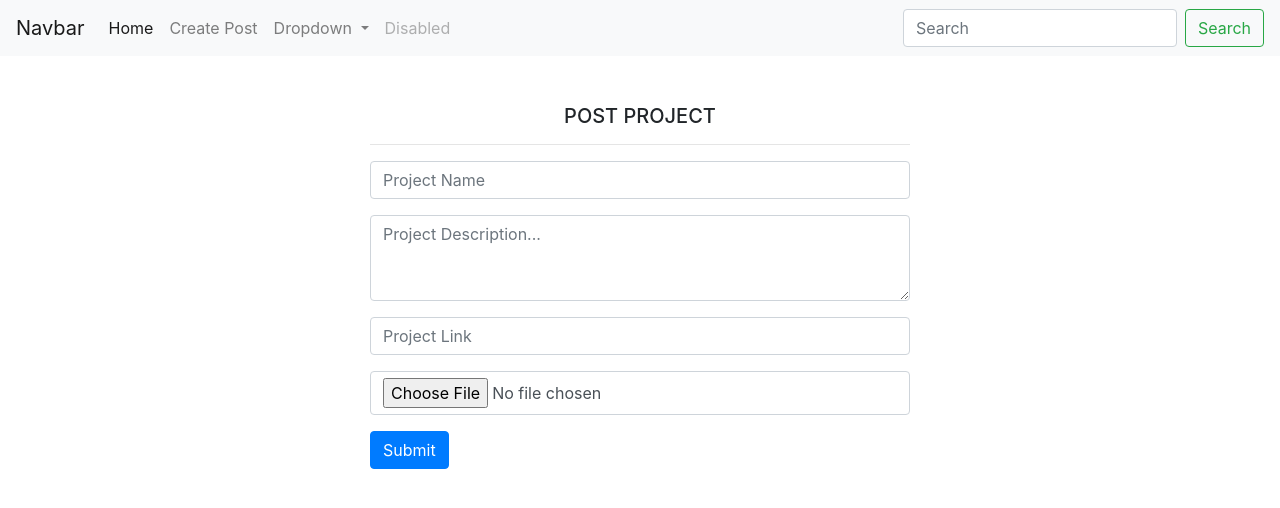
After one commit to crispus-nj/Awwards-clone, a Django app: page /create-post/ in a window 1280 px wide. The commit adds this page. Shown: the top 508 px of the page. Run offline with Django 4.2, Linux system fonts and the light colour scheme; some libraries are stand-ins or nearby versions.

Commit message:
added url path to create post file. added posts.html and create_post.html to the project. Added the view which renders the create_post.html file

```diff
--- /dev/null
+++ b/projects/templates/projects/create_post.html
@@ -0,0 +1,28 @@
+{% extends 'base.html' %}
+{% block title %} {{request.user.username}} - Create Post{% endblock%}
+{% block content %}
+<div class="row">
+    <div class="col-md-6" style="margin: auto;">
+        <h5 class="text-center text-bold mt-5">POST PROJECT</h5>
+        <hr>
+        <form action="" method="post" enctype="multipart/form-data">
+            {% csrf_token %}
+            <div class="form-group">
+                <input type="text" name="name" id="name" class="form-control" placeholder="Project Name">
+            </div>
+            <div class="form-group">
+                <textarea name="description" id="description" cols="30" rows="3" placeholder="Project Description..." class="form-control"></textarea>
+            </div>
+            <div class="form-group">
+                <input type="url" name="url" id="url" placeholder="Project Link" class="form-control">
+            </div>
+            <div class="form-group">
+                <input type="file" name="image" id="image" class="form-control">
+            </div>
+            <div class="form-group">
+                <button type="submit" class="btn btn-primary">Submit</button>
+            </div>
+        </form>
+    </div>
+</div>
+{% endblock %}
--- a/projects/templates/projects/index.html
+++ b/projects/templates/projects/index.html
@@ -14,5 +14,5 @@
     </div>
     {% endfor %}
 </div>
-
+<!-- <input type="url" name="url" id=""> -->
 {% endblock %}
--- a/projects/urls.py
+++ b/projects/urls.py
@@ -2,5 +2,6 @@ from  django.urls import path
 from . import views
 
 urlpatterns = [
-    path('', views.home, name='home')
+    path('', views.home, name='home'),
+    path('create-post/', views.create_post, name='create-post')
 ]
--- a/projects/views.py
+++ b/projects/views.py
@@ -5,3 +5,6 @@ def home(request):
     posts = Project.objects.all()
     context = {'posts': posts}
     return render(request, 'projects/index.html', context)
+
+def create_post(request):
+    return render(request, 'projects/create_post.html')
--- a/templates/includes/navbar.html
+++ b/templates/includes/navbar.html
@@ -10,7 +10,7 @@
           <a class="nav-link" href="#">Home <span class="sr-only">(current)</span></a>
         </li>
         <li class="nav-item">
-          <a class="nav-link" href="#">Link</a>
+          <a class="nav-link" href="{% url 'create-post'%}">Create Post</a>
         </li>
         <li class="nav-item dropdown">
           <a class="nav-link dropdown-toggle" href="#" id="navbarDropdown" role="button" data-toggle="dropdown" aria-haspopup="true" aria-expanded="false">
```
Also changed, not shown: projects/templates/projects/posts.html (renamed from projects/templates/projects/post.html).
